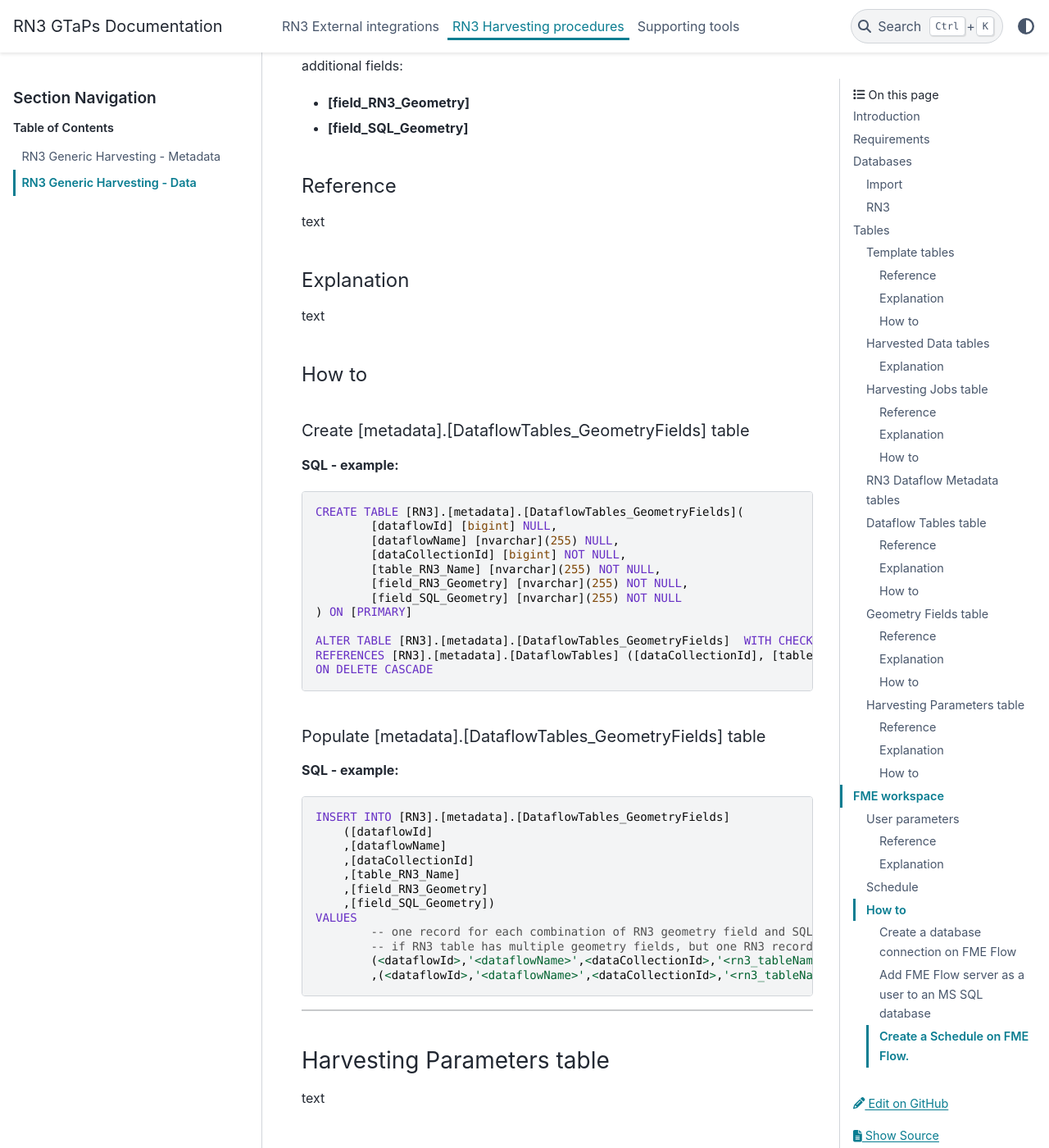
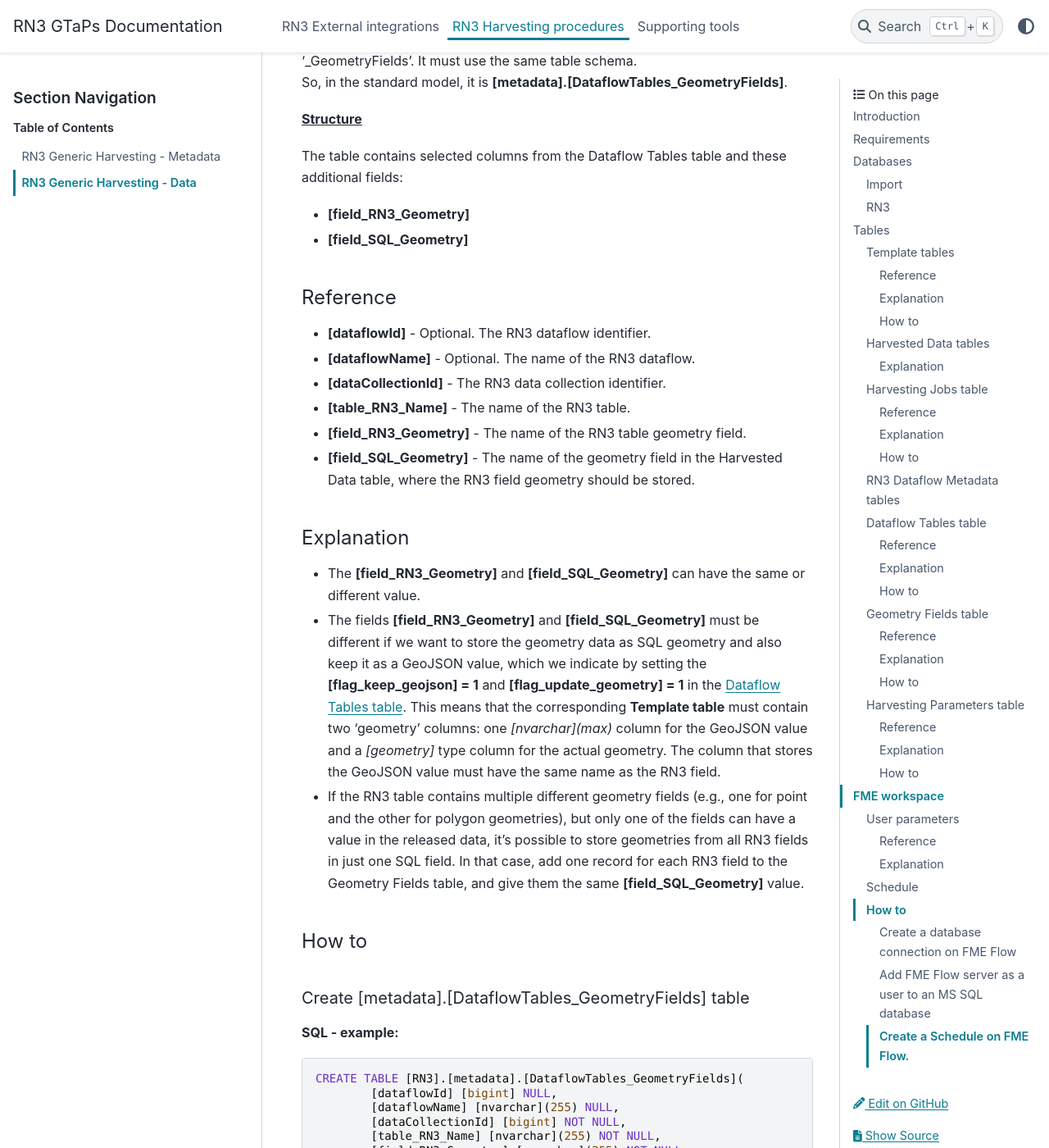
Before and after one commit to eeadata/RN3.GenericToolsAndProcesses.Documentation, a Sphinx documentation site: the page built from docs/RN3Harvesting/RN3_Generic_Harvesting_Data.md, in a window 1280 px wide and 1400 px high, scrolled down 16417 px. Shown: the whole window at 82% size. Built offline with Sphinx 7.4.7 and the PyData theme 0.15.4, drawn with Linux system fonts in a browser that asks for light colours; some of the changed text lies outside the part shown.

Commit message:
Updates and Additions in data harvesting doc and in the excel import doc.

````diff
--- a/docs/RN3Harvesting/RN3_Generic_Harvesting_Data.md
+++ b/docs/RN3Harvesting/RN3_Generic_Harvesting_Data.md
@@ -100,7 +100,7 @@
 In the standard model, the Template tables are placed in the **Import database**.
 
 Creating Template tables should be the first step in setting up the data harvesting process.
-Each RN3 dataflow table that should have its data harvested must have a Template table in the database.
+Each RN3 dataflow table that the data manager wants to harvest must have a Template table in the database.
 
 The Template tables must be left empty.
 
@@ -424,8 +424,7 @@
 	```
 
 - The **[SQL_geometry_reproject_srid]** must be left empty if the geometry should be stored in the Harvested Data table in its original CRS.
-
-
+- If the **[flag_update_geometry]** = 1, the harvesting process automatically creates an auxiliary table **[NatDA_Import].[harvestedData].[auxGeom]**. It uses it as temporary storage for geometry before inserting it into the Harvested Data table. You can ignore the table, or safely delete it once the data harvesting period has ended.
 
 #### How to
 
@@ -433,7 +432,6 @@
 ##### Create [metadata].[DataflowTables] table
 
 **SQL - example:**
-
 
 ~~~~sql
 DROP TABLE [RN3].[metadata].[DataflowTables]
@@ -526,12 +524,19 @@
 (RN3_Generic_Harvesting_Data.md-tables-geomfields-reference)=
 #### Reference
 
-text
+- **[dataflowId]** - Optional. The RN3 dataflow identifier.
+- **[dataflowName]** - Optional. The name of the RN3 dataflow.
+- **[dataCollectionId]**  - The RN3 data collection identifier.
+- **[table_RN3_Name]** - The name of the RN3 table.
+- **[field_RN3_Geometry]** - The name of the RN3 table geometry field.
+- **[field_SQL_Geometry]** - The name of the geometry field in the Harvested Data table, where the RN3 field geometry should be stored.
 
 (RN3_Generic_Harvesting_Data.md-tables-geomfields-explanation)=
 #### Explanation
 
-text
+- The **[field_RN3_Geometry]** and **[field_SQL_Geometry]** can have the same or different value.
+- The fields **[field_RN3_Geometry]** and **[field_SQL_Geometry]** must be different if we want to store the geometry data as SQL geometry and also keep it as a GeoJSON value, which we indicate by setting the **[flag_keep_geojson] = 1** and **[flag_update_geometry] = 1** in the {ref}`RN3_Generic_Harvesting_Data.md-tables-dataflow-tables`. This means that the corresponding **Template table** must contain two 'geometry' columns: one *[nvarchar]\(max)* column for the GeoJSON value and a *[geometry]* type column for the actual geometry. The column that stores the GeoJSON value must have the same name as the RN3 field.
+- If the RN3 table contains multiple different geometry fields (e.g., one for point and the other for polygon geometries), but only one of the fields can have a value in the released data, it's possible to store geometries from all RN3 fields in just one SQL field. In that case, add one record for each RN3 field to the Geometry Fields table, and give them the same **[field_SQL_Geometry]** value.
 
 #### How to
 
@@ -554,14 +559,12 @@
 ALTER TABLE [RN3].[metadata].[DataflowTables_GeometryFields]  WITH CHECK ADD  CONSTRAINT [FK_DataflowTables_GeometryFields_DataflowTables] FOREIGN KEY([dataCollectionId], [table_RN3_Name])
 REFERENCES [RN3].[metadata].[DataflowTables] ([dataCollectionId], [table_RN3_Name])
 ON DELETE CASCADE
-
 ~~~~
 
 (RN3_Generic_Harvesting_Data.md-tables-tables-how-to-populate-geomfields-table)=
 ##### Populate [metadata].[DataflowTables_GeometryFields] table
 
 **SQL - example:**
-
 
 ~~~~sql
 INSERT INTO [RN3].[metadata].[DataflowTables_GeometryFields]
````
Also changed, not shown: other parts of docs/RN3Harvesting/RN3_Generic_Harvesting_Data.md (+2 -2 lines), docs/RN3ExternalIntegrations/RN3_Generic_Import_Excel.md (+2 -1 lines).
